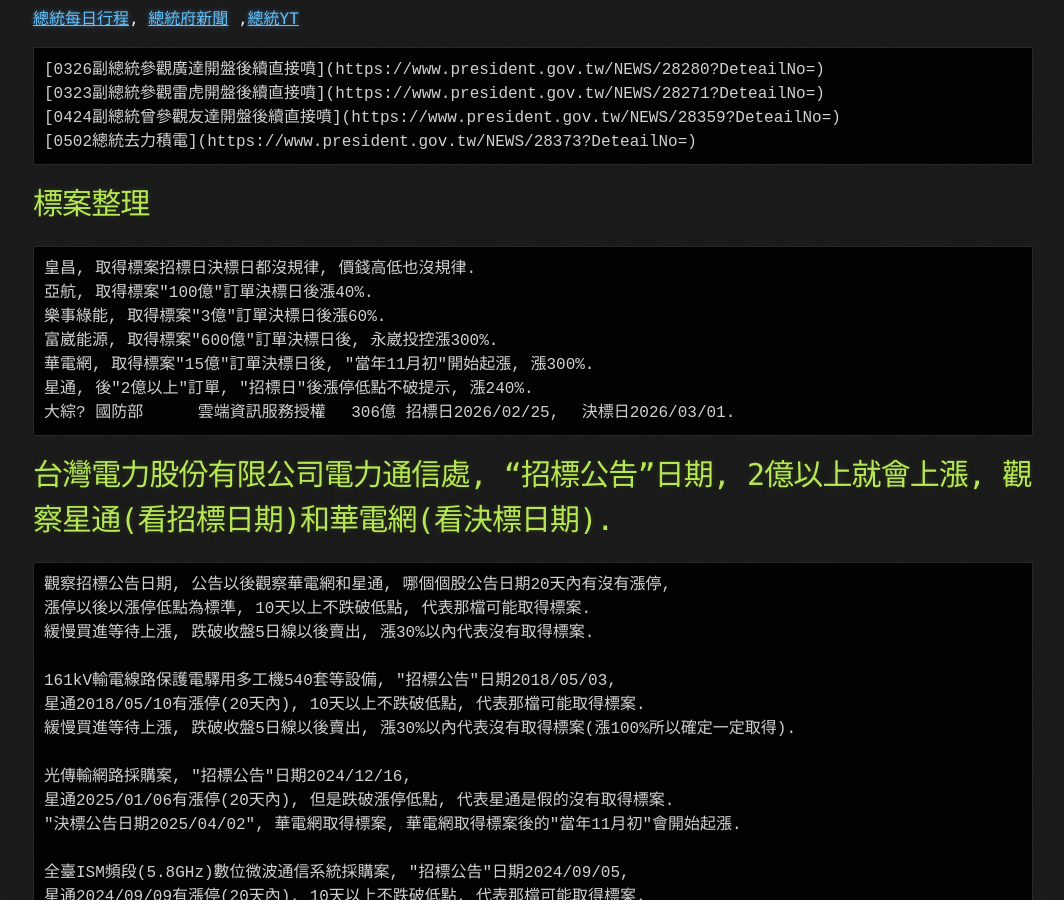
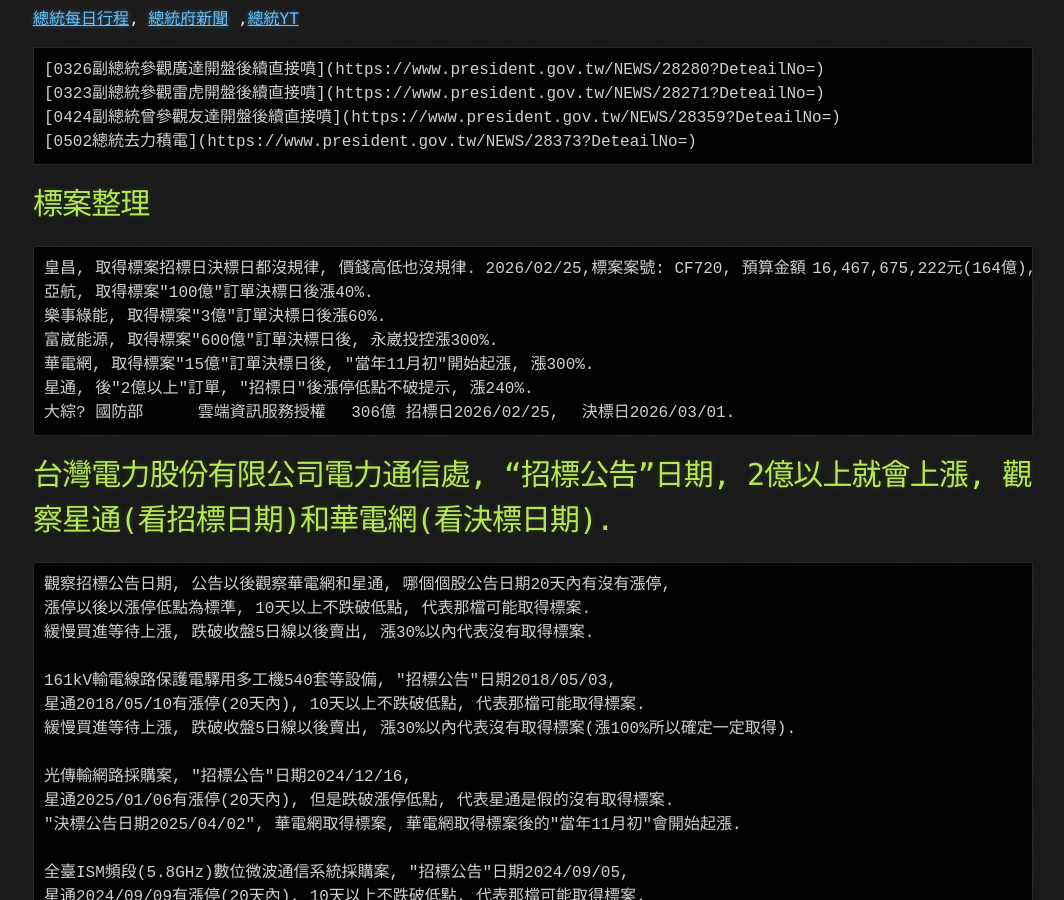
Before and after one commit to lepg5487/Stock_God, a Jekyll site: the page built from experience.md, in a window 1280 px wide and 900 px high, scrolled down 18553 px. Shown: the whole window, without its empty margins (107-1171 px from the left). Built offline with Jekyll 4.4.1, drawn with Linux system fonts in a browser that asks for light colours; our own code applies the rules of GitHub Pages for plain Markdown files.

Commit message:
Update experience.md

````diff
--- a/experience.md
+++ b/experience.md
@@ -749,7 +749,7 @@
 
 # 標案整理
 ```
-皇昌, 取得標案招標日決標日都沒規律, 價錢高低也沒規律.
+皇昌, 取得標案招標日決標日都沒規律, 價錢高低也沒規律. 2026/02/25,標案案號: CF720, 預算金額	16,467,675,222元(164億), 3/2~3/6漲了20%.
 亞航, 取得標案"100億"訂單決標日後漲40%.
 樂事綠能, 取得標案"3億"訂單決標日後漲60%.
 富崴能源, 取得標案"600億"訂單決標日後, 永崴投控漲300%.
````
